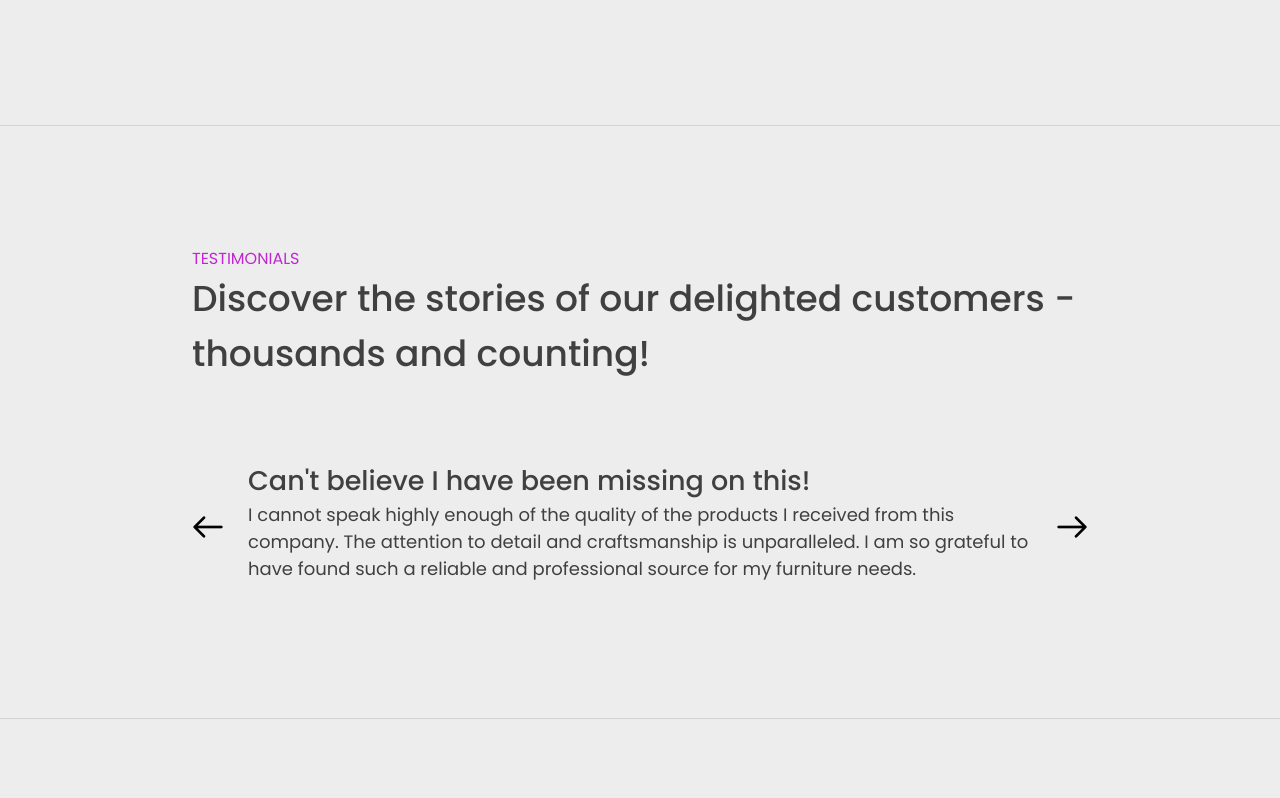
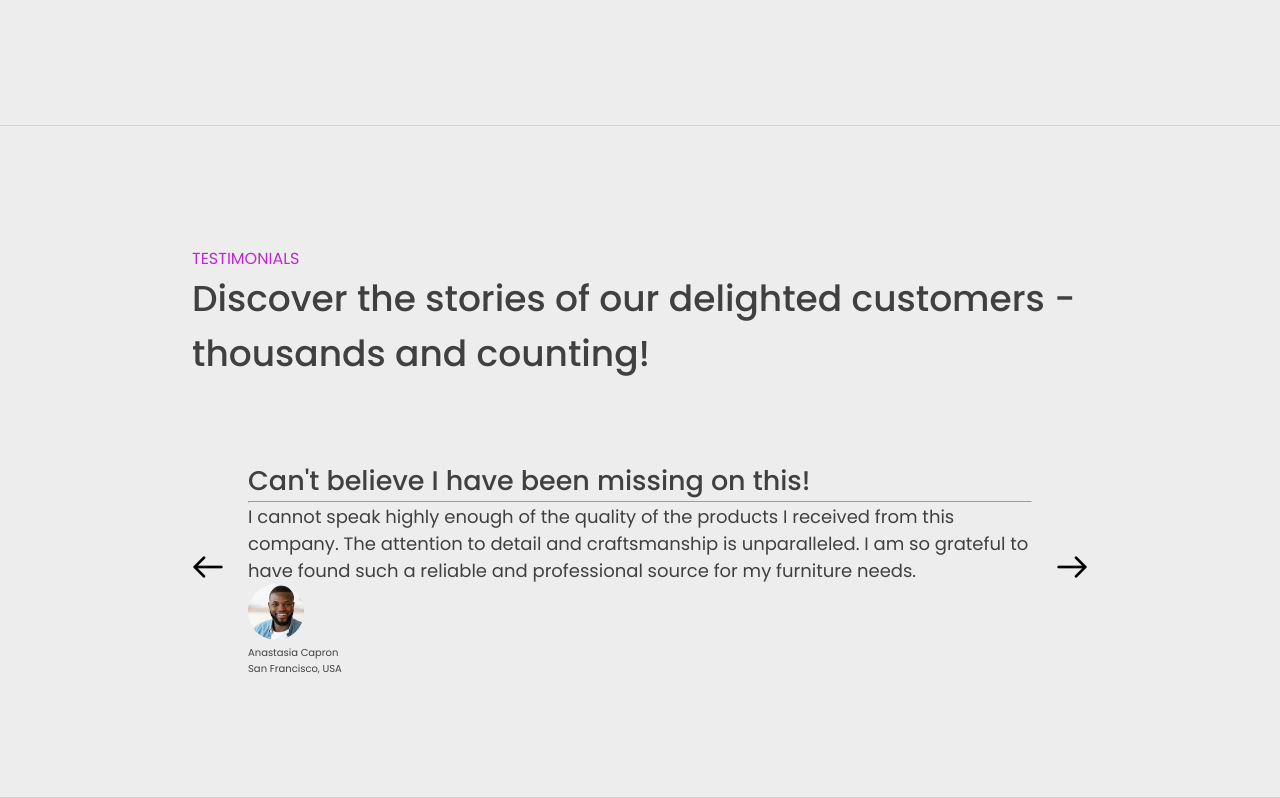
Before and after one commit to dariojularic/x-shopper-dream-e-commerce, a React (Vite) app: page / in a window 1280 px wide. Shown: the part 2998-3796 px from the top of the page. Before the commit the page ends 3717 px from the top, so only its background shows below. Built offline with nearby package versions, Linux system fonts and the light colour scheme; no server answers.

Commit message:
Add style

```diff
--- a/src/pages/Home/components/Testimonials.css
+++ b/src/pages/Home/components/Testimonials.css
@@ -26,3 +26,10 @@
 .testimonial-paragraph {
   font-size: 1.8rem;
 }
+
+.testimonial-user-img {
+  border-radius: 50%;
+  height: 5.6rem;
+  width: 5.6rem;
+  object-fit: cover;
+}
--- a/src/pages/Home/components/Testimonials.tsx
+++ b/src/pages/Home/components/Testimonials.tsx
@@ -21,7 +21,10 @@ function Testimonials() {
             />
           </div>
           <div className="testimonial">
-            <h3 className="testimonial-header">Can't believe I have been missing on this!</h3>
+            <h3 className="testimonial-header">
+              Can't believe I have been missing on this!
+            </h3>
+            <hr />
             <p className="testimonial-paragraph">
               I cannot speak highly enough of the quality of the products I
               received from this company. The attention to detail and
@@ -29,9 +32,12 @@ function Testimonials() {
               a reliable and professional source for my furniture needs.
             </p>
             <div className="testimonial-user">
-              <img src="" alt="" />
-              <p className="testimonial-username"> </p>
-              <p className="testimonial-address"> </p>
+              <img
+                src="src/assets/neka profilna.jpg"
+                className="testimonial-user-img"
+              />
+              <p className="testimonial-username">Anastasia Capron</p>
+              <p className="testimonial-address">San Francisco, USA</p>
             </div>
           </div>
           <div className="arrow-container">
```
Also changed, not shown: src/assets/neka profilna.jpg (added).
